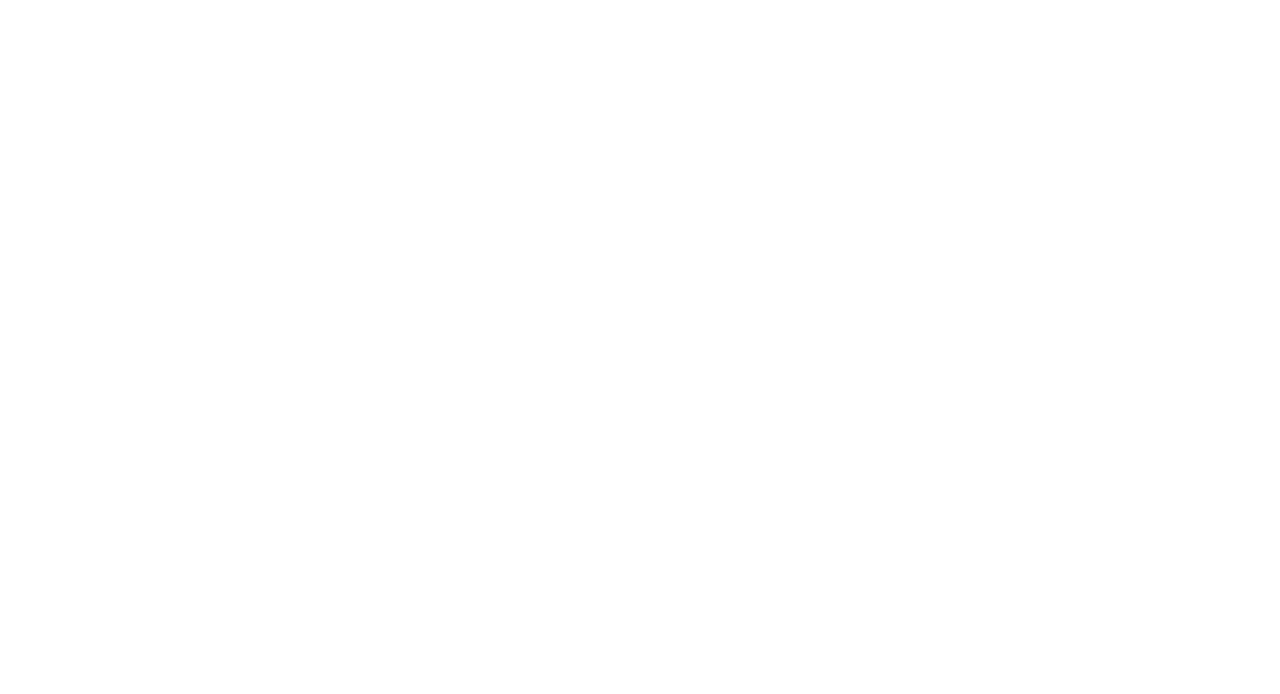
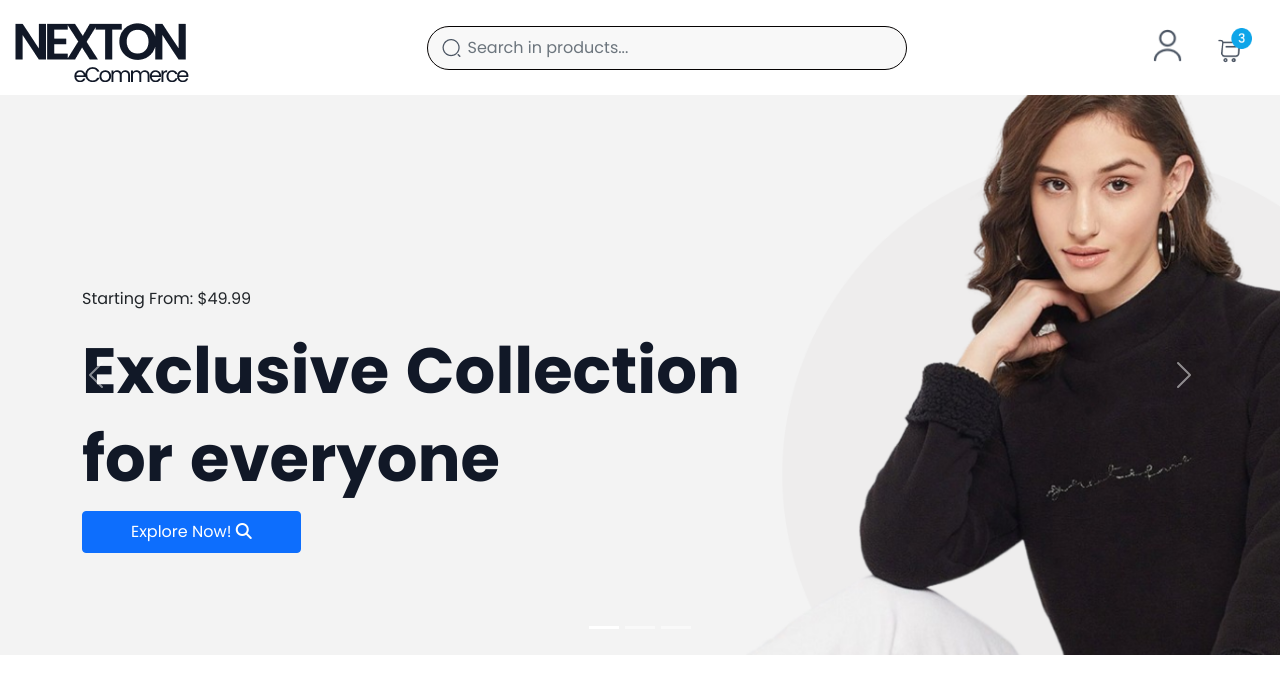
Before and after one commit to devkaran-k-eq/nextonecommerce, a plain HTML site: page index.html in a window 1280 px wide. Drawn offline with nearby package versions, Linux system fonts and the light colour scheme.

Commit message:
style carousel
done first slide heading, image work properly

```diff
--- a/css/style.css
+++ b/css/style.css
@@ -7,3 +7,46 @@
     box-sizing: border-box;
     font-family: "poppins", sans-serif;
 }
+
+:root {
+    --primary-color: #111827;
+    --body-text-color: #4B5563;
+    --vibrant-color: #0EA5E9;
+    --border-color: #E5E7EB;
+    --default-background: #FFFFFF;
+    --gray-background: #F8F8F8;
+}
+
+h1, h2, h3, h4, h5{
+    color: var(--primary-color);
+    font-weight: 650;
+    line-height: 5.5rem;
+    word-spacing: 0.2rem;
+    font-size: 4rem;
+}
+/* navbar start */
+
+input.search {
+    width: 30rem;
+    border: 1px solid #050202;
+    display: block;
+    padding: 9px 4px 9px 40px;
+    background: transparent url("/images/SVG.png") no-repeat 13px;
+    border-radius: 2rem;
+    background-color: var(--gray-background);
+}
+
+
+/* navbar End */
+
+.carousel {
+    height: 70vh; /* Full viewport height */
+    background: url('/images/hero-bg.png') center center / cover no-repeat;
+    /* background-attachment: fixed;
+    overflow: hidden; */
+  }
+
+  .carousel .margin-set{
+    margin-top: 12rem;
+    /* margin-block-start: 2rem; */
+  }
--- a/index.html
+++ b/index.html
@@ -1,20 +1,102 @@
 <!DOCTYPE html>
 <html lang="en">
+
 <head>
     <meta charset="UTF-8">
     <meta name="viewport" content="width=device-width, initial-scale=1.0">
     <title>Next ECommerce</title>
-    <link href="https://cdn.jsdelivr.net/npm/bootstrap@5.0.2/dist/css/bootstrap.min.css" rel="stylesheet" integrity="sha384-EVSTQN3/azprG1Anm3QDgpJLIm9Nao0Yz1ztcQTwFspd3yD65VohhpuuCOmLASjC" crossorigin="anonymous">
+    <link href="https://cdn.jsdelivr.net/npm/bootstrap@5.0.2/dist/css/bootstrap.min.css" rel="stylesheet"
+        integrity="sha384-EVSTQN3/azprG1Anm3QDgpJLIm9Nao0Yz1ztcQTwFspd3yD65VohhpuuCOmLASjC" crossorigin="anonymous">
 
+    <link rel="stylesheet" href="./css/style.css">
+
+    <link rel="stylesheet" href="https://cdnjs.cloudflare.com/ajax/libs/font-awesome/6.7.2/css/all.min.css"
+        integrity="sha512-Evv84Mr4kqVGRNSgIGL/F/aIDqQb7xQ2vcrdIwxfjThSH8CSR7PBEakCr51Ck+w+/U6swU2Im1vVX0SVk9ABhg=="
+        crossorigin="anonymous" referrerpolicy="no-referrer" />
 </head>
+
 <body>
+
+    <nav class="navbar">
+        <div class="container-fluid d-flex align-items-center">
+            <a class="navbar-brand">
+                <img src="./images/logo.png" alt="NextEcommerce">
+            </a>
+            <form class="d-flex mx-auto " role="search">
+                <input class="form-control me-2 search" type="search" placeholder="Search in products..."
+                    aria-label="Search">
+                <!-- <button class="btn btn-outline-success" type="submit"></button> -->
+            </form>
+            <ul class="nav">
+                <li class="nav-item">
+                    <a href="#" class="nav-link text-secondary">
+                        <img src="./images/user-btn.png" alt="User" style="width: 35px;" class="img-fluid">
+                    </a>
+                </li>
+                <li class="nav-item">
+                    <a href="#" class="nav-link text-secondary">
+                        <img src="./images/cart.png" alt="Cart" style="width: 35px;" class="img-fluid">
+                    </a>
+                </li>
+            </ul>
+        </div>
+    </nav>
+
+
+    <!-- Carousel Section Start -->
 
 
 
+    <section class="carousel-section">
+        <div id="carouselExampleIndicators" class="carousel slide" data-bs-ride="true">
+            <div class="carousel-indicators">
+                <button type="button" data-bs-target="#carouselExampleIndicators" data-bs-slide-to="0" class="active"
+                    aria-current="true" aria-label="Slide 1"></button>
+                    <button type="button" data-bs-target="#carouselExampleIndicators" data-bs-slide-to="1"
+                    aria-label="Slide 2"></button>
+                    <button type="button" data-bs-target="#carouselExampleIndicators" data-bs-slide-to="2"
+                    aria-label="Slide 3"></button>
+                </div>
+                <div class="carousel-inner">
+                    <div class="carousel-item active  margin-set">
+                        <div class="container">
+                            <div class="row">
+                                <div class="col-12 col-sm-6 col-md-4 col-lg-9">
+                                    <p>Starting From: $49.99</p>
+                                <h1>Exclusive Collection <br> for everyone</h1>
+                                <div>
+                                    <button class="text-capitalize btn btn-primary px-5 py-2">Explore Now! <i
+                                        class="fa-solid fa-magnifying-glass"></i></button>
+                                    </div>
+                                </div>
+                            </div>
+                        </div>
+                    </div>
+                    <div class="carousel-item">
+                        <img src="..." class="d-block w-100" alt="...">
+                    </div>
+                    <div class="carousel-item">
+                    <img src="..." class="d-block w-100" alt="...">
+                </div>
+            </div>
+            <button class="carousel-control-prev" type="button" data-bs-target="#carouselExampleIndicators"
+            data-bs-slide="prev">
+            <span class="carousel-control-prev-icon" aria-hidden="true"></span>
+            <span class="visually-hidden">Previous</span>
+        </button>
+            <button class="carousel-control-next" type="button" data-bs-target="#carouselExampleIndicators"
+                data-bs-slide="next">
+                <span class="carousel-control-next-icon" aria-hidden="true"></span>
+                <span class="visually-hidden">Next</span>
+            </button>
+        </div>
+        <script src="https://cdn.jsdelivr.net/npm/bootstrap@5.0.2/dist/js/bootstrap.bundle.min.js"
+            integrity="sha384-MrcW6ZMFYlzcLA8Nl+NtUVF0sA7MsXsP1UyJoMp4YLEuNSfAP+JcXn/tWtIaxVXM"
+            crossorigin="anonymous"></script>
 
+        </section>
 
+    <!-- Carousel Section End -->
+    </body>
 
-    <script src="https://cdn.jsdelivr.net/npm/bootstrap@5.0.2/dist/js/bootstrap.bundle.min.js" integrity="sha384-MrcW6ZMFYlzcLA8Nl+NtUVF0sA7MsXsP1UyJoMp4YLEuNSfAP+JcXn/tWtIaxVXM" crossorigin="anonymous"></script>
-
-</body>
-</html>
+    </html>
```
Also changed, not shown: images/SVG.png (added), images/hero-bg.png (added).
